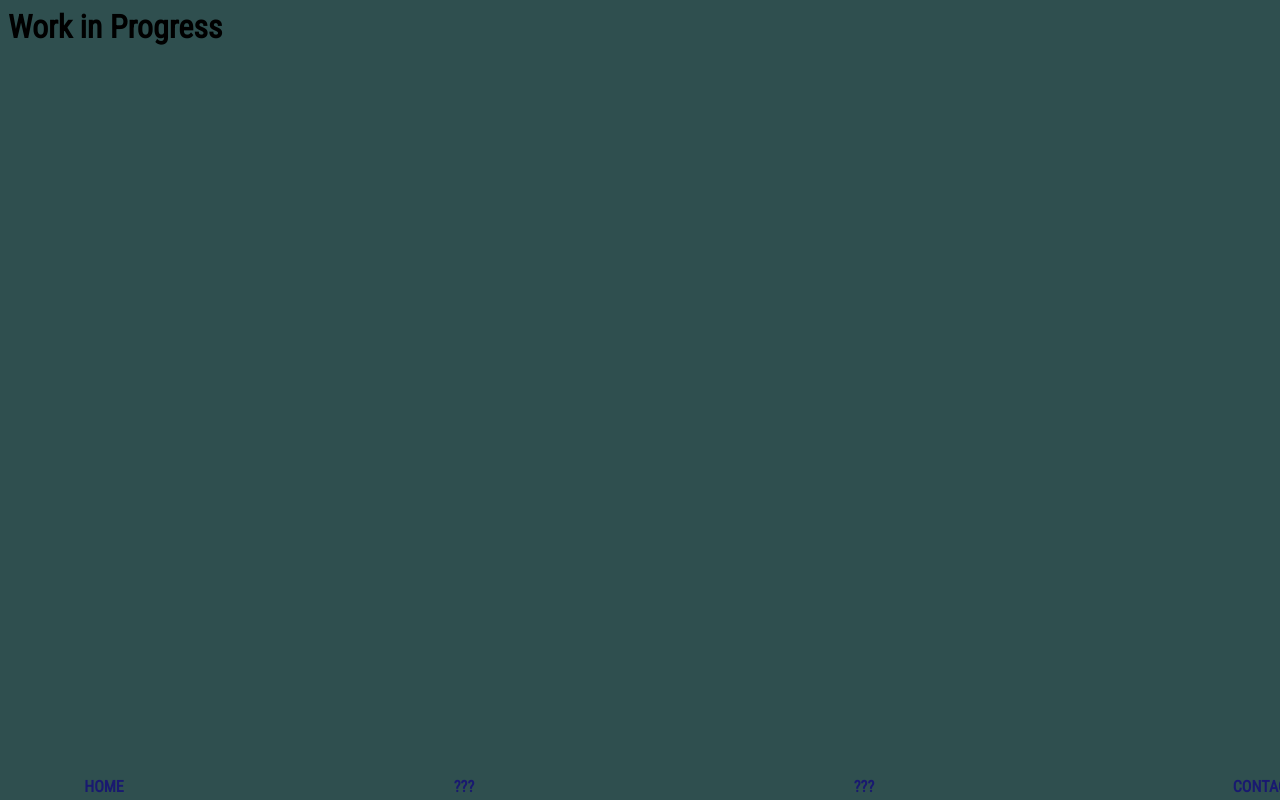
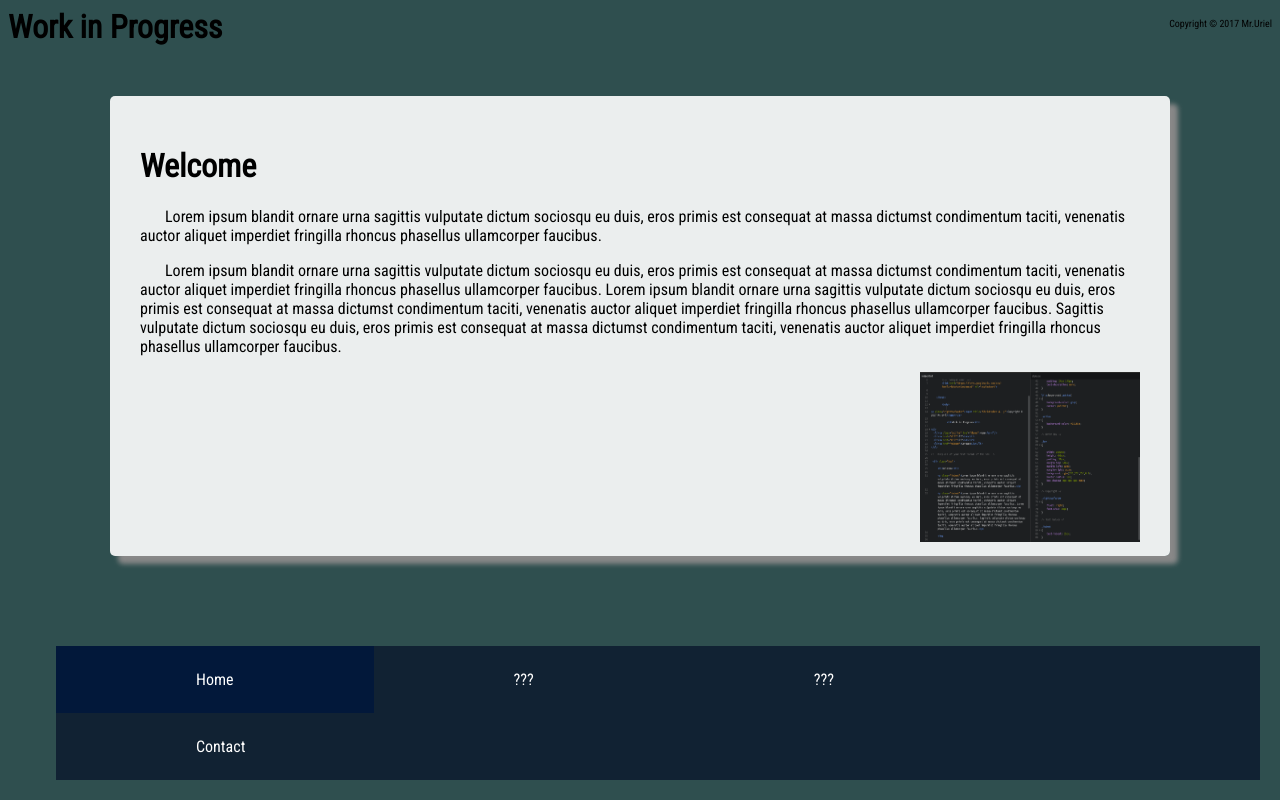
Before and after one commit to Untakeablecode/Untakeablecode.github.io-UScience, a plain HTML site: page index.html in a window 1280 px wide. Drawn offline with Linux system fonts and the light colour scheme.

Commit message:
0.1 - Still Alpha

```diff
--- a/index.html
+++ b/index.html
@@ -11,16 +11,32 @@
 
         <body>
 
-<h1>Work in Progress</h1>
+<p class="righttopfooter"><span title="Christopher A. ;)">Copyright © 2017 Mr.Uriel</span></p>
 
-<ul id="menu">
-    <li id="items"><a href="">Home</a></li>
-    <li id="items1"><a href="">???</a></li>
-    <li id="items2"><a href="">???</a></li>
-    <li id="items3"><a href="">Contact</a></li>
+            <h1>Work in Progress</h1>
+
+<ul>
+  <li><a class="active" href="#home">Home</a></li>
+  <li><a href="#???">???</a></li>
+  <li><a href="#???">???</a></li>
+  <li><a href="#about">Contact</a></li>
 </ul>
 
+<!-- Keep all of your text inside of the box -->
 
+ <div class="box">
+
+     <h1>Welcome</h1>
+
+     <p class="indent">Lorem ipsum blandit ornare urna sagittis vulputate dictum sociosqu eu duis, eros primis est consequat at massa dictumst condimentum taciti, venenatis auctor aliquet imperdiet fringilla rhoncus phasellus ullamcorper faucibus.</p>
+
+     <p class="indent">Lorem ipsum blandit ornare urna sagittis vulputate dictum sociosqu eu duis, eros primis est consequat at massa dictumst condimentum taciti, venenatis auctor aliquet imperdiet fringilla rhoncus phasellus ullamcorper faucibus. Lorem ipsum blandit ornare urna sagittis vulputate dictum sociosqu eu duis, eros primis est consequat at massa dictumst condimentum taciti, venenatis auctor aliquet imperdiet fringilla rhoncus phasellus ullamcorper faucibus. Sagittis vulputate dictum sociosqu eu duis, eros primis est consequat at massa dictumst condimentum taciti, venenatis auctor aliquet imperdiet fringilla rhoncus phasellus ullamcorper faucibus.</p>
+
+     <!-- Picture. (to change size go to "img" in css) -->
+
+     <span title="People love hovering over things, huh..."><img src="images/Sample.png"></span>
+
+            </div>
 
 
 
--- a/style.css
+++ b/style.css
@@ -13,71 +13,83 @@ body
 
 }
 
-#menu
+/* Nav Bar */
+
+ul
 {
-	list-style-type: none;
-	margin: 0;
-	padding: 0;
-	overflow: hidden;
+    list-style-type: none;
+    margin: 20;
+    left: 36px;
+    text-align: center;
+    padding: 0;
+    overflow: hidden;
+    background-color: #123;
+    position: fixed;
+    bottom: 0;
 
 }
 
-#itemsbox
+li
+{
+    float: left;
+}
+
+li a
+{
+    display: block;
+    color: white;
+    text-align: center;
+    padding: 24px 140px;
+    text-decoration: none;
+}
+
+li a:hover:not(.active)
+{
+    background-color: gray;
+    cursor: pointer;
+}
+
+.active
+{
+    background-color: #02183a;
+}
+
+/* White Box */
+
+.box
 {
 
-    position: static;
-    border: 3px solid #73AD21;
-
+    width: 1000px;
+    height: 400px;
+    padding: 30px;
+    margin-top: 50px;
+    margin-left: auto;
+    margin-right: auto;
+    background: rgba(255,255,255,0.9);
+    border-radius: 5px;
+    box-shadow: 8px 8px 5px #888;
 }
 
-#items
+/* Copyright */
+
+.righttopfooter
 {
-
-    position: absolute;
-    bottom: 0;
-    left: 40px;
-
+    float: right;
+    font-size: 10px;
 }
 
-#items1
+/* Text Values/Styles */
+
+.indent
 {
-
-    position: absolute;
-    bottom: 0;
-    left: 400px;
-
+    text-indent: 25px;
 }
 
-#items2
+/* img properties */
+
+img
 {
-
-    position: absolute;
-    bottom: 0;
-    left: 800px;
-
+    float: right;
+    width: 220px;
+    height: 170px;
 }
-
-#items3
-{
-
-    position: absolute;
-    bottom: 0;
-    left: 1200px;
-}
-
- a:link, a:visited
- {
-	 display: block;
-	 width: 120px;
-	 font-weight: bold;
-	 color: midnightblue;
-	 text-align: center;
-	 padding: 4px;
-	 text-decoration: none;
-	 text-transform: uppercase;
- }
-
- a:hover, a:active
- {
-	 color: blueviolet;
- }
```
Also changed, not shown: images/Sample.png (added).
